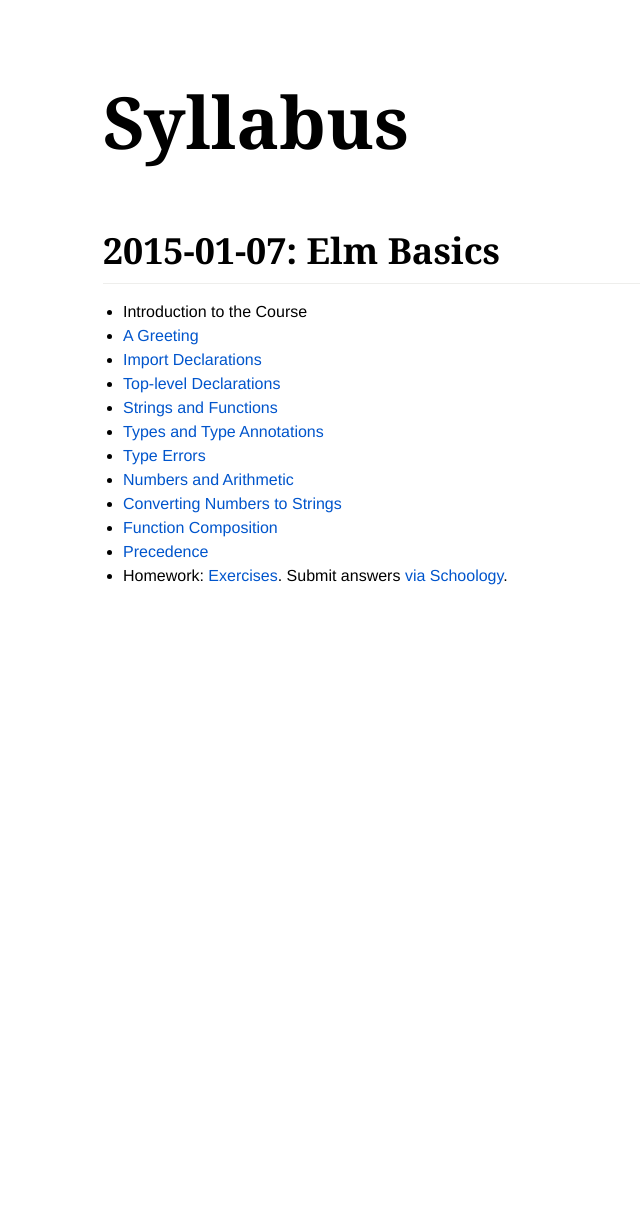
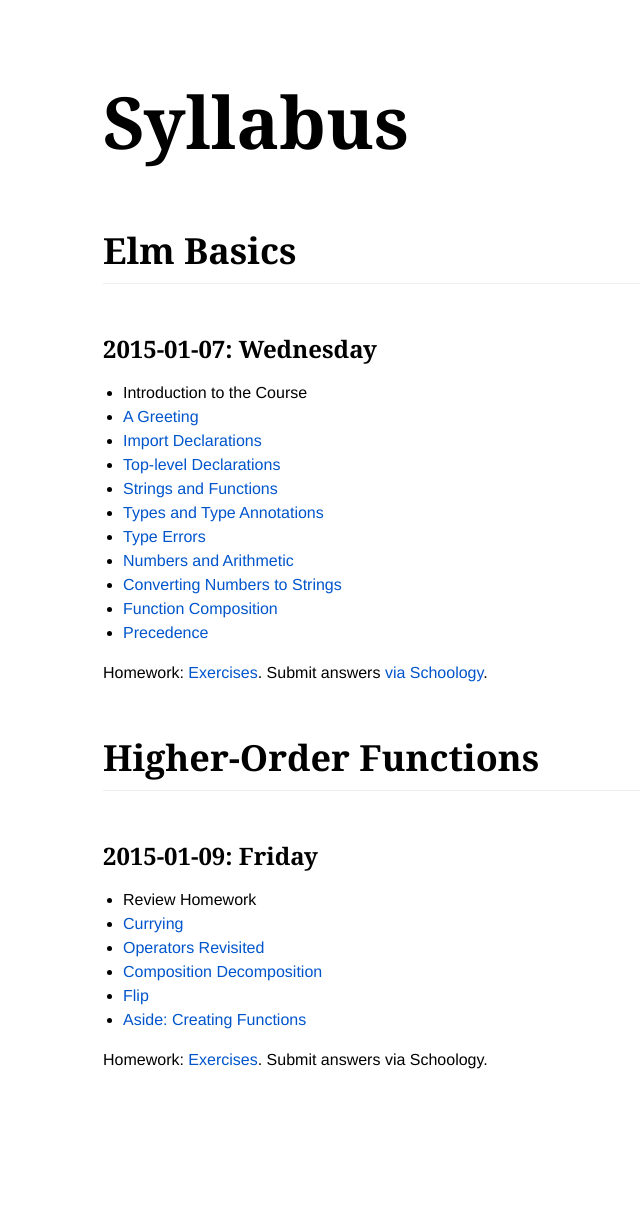
Before and after one commit to ca-elm/syllabus, a Jekyll site: the page built from index.md, in a window 1280 px wide. Shown: the whole page, without its empty margins (237-877 px from the left). Built offline with Jekyll 4.4.1, drawn with Linux system fonts in a browser that asks for light colours; before the commit the page ends 900 px from its top, so only the background shows below that.

Commit message:
More syllabus

```diff
--- a/index.md
+++ b/index.md
@@ -3,7 +3,10 @@ title: Syllabus
 layout: default
 ---
 
-# 2015-01-07: Elm Basics
+# Elm Basics
+
+## 2015-01-07: Wednesday
+
 - Introduction to the Course
 - [A Greeting](https://ca-elm.github.io/book/#elm-basics-a-greeting)
 - [Import Declarations](https://ca-elm.github.io/book/#elm-basics-import-declarations)
@@ -15,4 +18,18 @@ layout: default
 - [Converting Numbers to Strings](https://ca-elm.github.io/book/#elm-basics-converting-numbers-to-strings)
 - [Function Composition](https://ca-elm.github.io/book/#elm-basics-function-composition)
 - [Precedence](https://ca-elm.github.io/book/#elm-basics-precedence)
-- Homework: [Exercises](https://ca-elm.github.io/book/#elm-basics-exercises). Submit answers <a href="https://www.schoology.com/assignment/217256152/info" target="_top">via Schoology</a>.
+
+Homework: [Exercises](https://ca-elm.github.io/book/#elm-basics-exercises). Submit answers <a href="https://www.schoology.com/assignment/217256152/info" target="_top">via Schoology</a>.
+
+# Higher-Order Functions
+
+## 2015-01-09: Friday
+
+- Review Homework
+- [Currying](https://ca-elm.github.io/book/#higher-order-functions-currying)
+- [Operators Revisited](https://ca-elm.github.io/book/#higher-order-functions-operators-revisited)
+- [Composition Decomposition](https://ca-elm.github.io/book/#higher-order-functions-composition-decomposition)
+- [Flip](https://ca-elm.github.io/book/#higher-order-functions-flip)
+- [Aside: Creating Functions](https://ca-elm.github.io/book/#higher-order-functions-aside-creating-functions)
+
+Homework: [Exercises](https://ca-elm.github.io/book/#higher-order-functions-exercises). Submit answers via Schoology.
```
